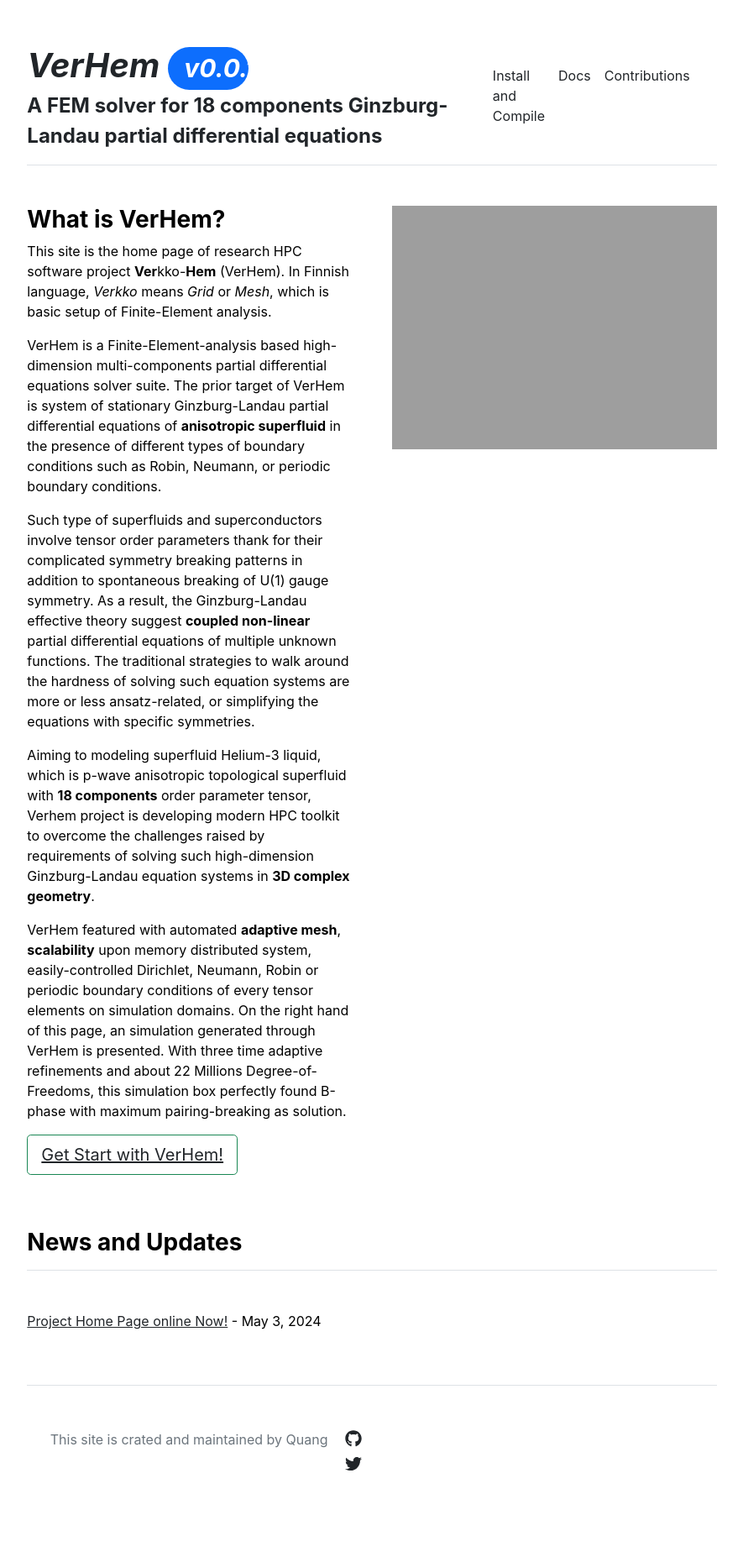
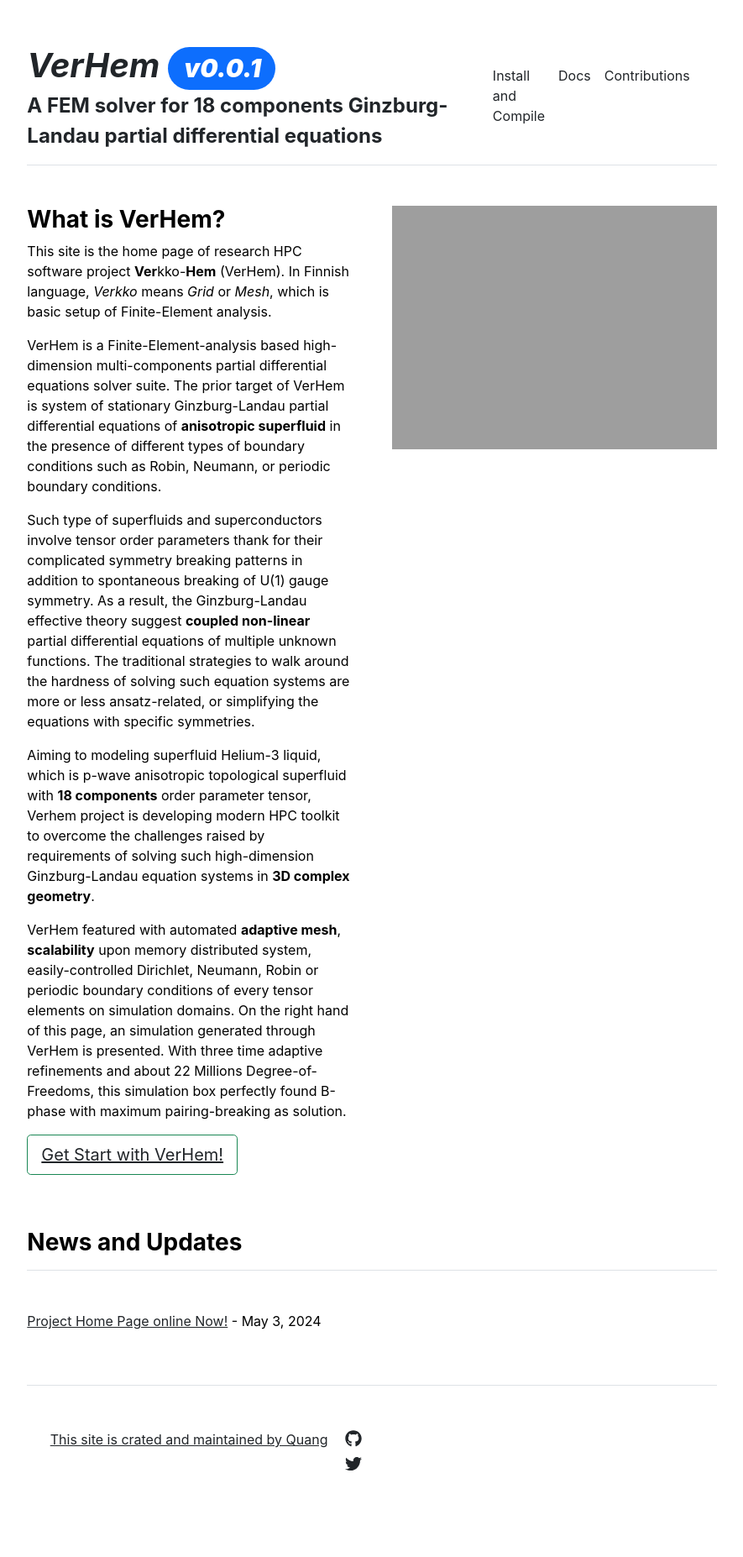
Before and after one commit to VerHem/VerHem.github.io, a Jekyll site: the page built from index.md, in a window 1280 px wide. Shown: the whole page at 84% size, without its empty margins (197-1082 px from the left). Built offline with Jekyll 4.4.1, drawn with Linux system fonts in a browser that asks for light colours.

Commit message:
edit _includes/header.html and _includes/footer.html

```diff
--- a/_includes/footer.html
+++ b/_includes/footer.html
@@ -1,6 +1,7 @@
 <footer class="pt-5 my-5 text-muted border-top">
   <div class="row">
-    <div href="https://tekniiquann.github.io" class="col-md-6 text-end social-media-icons">This site is crated and maintained by Quang
+    <div class="col-md-6 text-end social-media-icons">
+      <a href="https://tekniiquann.github.io" >This site is crated and maintained by Quang</a>
       {% for item in site.data.settings.social %}
         <a href="{{ item.link }}" class="ms-3 fs-5">
           <i class="fab fa-{{ item.icon }}"></i>
--- a/_includes/header.html
+++ b/_includes/header.html
@@ -3,7 +3,7 @@
     <a href="{{ site.github.url }}/" class="d-flex align-items-center text-decoration-none">
         <span class="fs-1 fw-bolder fst-italic">
           {{ site.title }}
-          <div class="badge rounded-pill bg-primary text-wrap" style="width: 6rem;">
+          <div class="badge rounded-pill bg-primary text-wrap fw-bolder" style="width: 8rem;">
             v0.0.1
           </div>
         </span>
```
